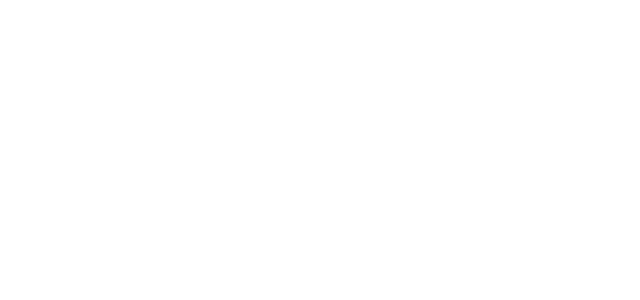
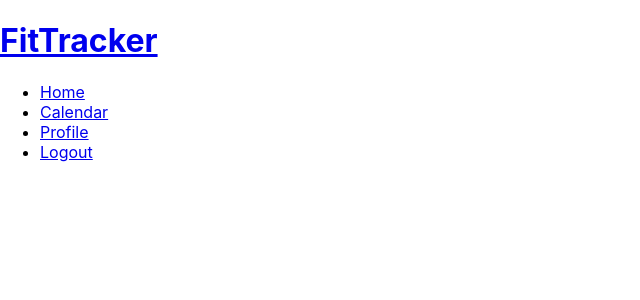
Before and after one commit to Ally27/FitTracker, a React (Create React App) app in the folder client/: page / in a window 1280 px wide. Shown: the top 300 px of the page, without its empty margins (0-640 px from the left). Built offline with nearby package versions, Linux system fonts and the light colour scheme.

Commit message:
started the navbar in Nav components

```diff
--- a/client/src/components/Nav/index.js
+++ b/client/src/components/Nav/index.js
@@ -1,23 +1,35 @@
-import React from 'react';
-import { Link } from 'react-router-dom';
-// import Auth from '../../utils/auth';
+import React from "react";
+import { Link } from "react-router-dom";
+function Nav() {
+  function showNavigation() {
+    return (
+      <ul className="flex-row">
+        <li className="mx-1">
+          <Link to="/">Home</Link>
+        </li>
+        <li className="mx-1">
+          <Link to="/">Calendar</Link>
+        </li>
+        <li className="mx-1">
+          <Link to="/">Profile</Link>
+        </li>
+        <li className="mx-1">
+          <a href="/">Logout</a>
+        </li>
+      </ul>
+    );
+  }
+  return (
+    <header className="flex-row px-1">
+      <h1>
+        <Link to="/">
+          <span role="img" aria-label=""></span>
+          FitTracker
+        </Link>
+      </h1>
 
-function Nav(){
-    function displayNavigation(){
-        return(
-            <ul className="flex-row">
-                <li className="mx-1">
-                    <Link to="/">
-                        Home
-                    </Link>
-                </li>
-            </ul>
-        )
-    }
-    <header>
-        <nav>{displayNavigation()}</nav>
+      <nav className="navbar">{showNavigation()}</nav>
     </header>
+  );
 }
-
-
-  export default Nav;
+export default Nav;
```
